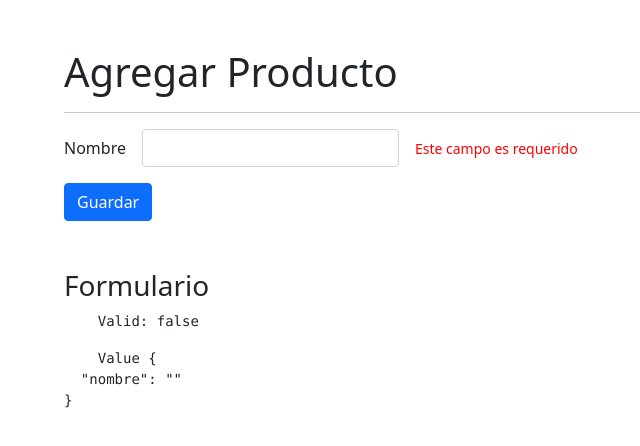
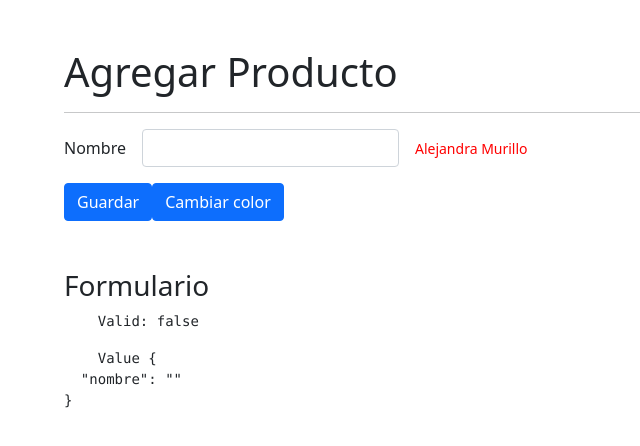
Before and after one commit to AlejandraMurilloL/angular-directivasApp, an Angular app: page /productos/agregar in a window 1280 px wide. Shown: the top 446 px of the page, without its empty margins (18-658 px from the left). Built offline with nearby package versions, Linux system fonts and the light colour scheme.

Commit message:
Actualizar datos que vienen del input con ngOnChanges

```diff
--- a/src/app/productos/pages/agregar/agregar.component.html
+++ b/src/app/productos/pages/agregar/agregar.component.html
@@ -12,6 +12,8 @@
         <div class="col-auto">
             <span
                 *ngIf="tieneError('nombre')"
+                [msg]="msgError"
+                [color]="color"
                 error-msg >
             </span>
         </div>
@@ -19,7 +21,8 @@
 
     <div class="row mt-3">
         <div class="col">
-            <button class="btn btn-primary">Guardar</button>
+            <button class="btn btn-primary" (click)="changeMsg()">Guardar</button>
+            <button class="btn btn-primary" (click)="changeColor()">Cambiar color</button>
         </div>
     </div>
 </form>
--- a/src/app/productos/pages/agregar/agregar.component.ts
+++ b/src/app/productos/pages/agregar/agregar.component.ts
@@ -6,6 +6,9 @@ import { FormBuilder, FormGroup, Validators } from '@angular/forms';
   templateUrl: './agregar.component.html'
 })
 export class AgregarComponent {
+
+  msgError: string = 'Alejandra Murillo';
+  color: string = 'red';
 
   form: FormGroup = this.fb.group({
     nombre: ['', Validators.required ]
@@ -16,4 +19,12 @@ export class AgregarComponent {
   tieneError(campo: string): boolean {
     return this.form.get(campo)?.invalid || false;
   }
+
+  changeMsg(): void {
+    this.msgError = 'Maria Lara';
+  }
+
+  changeColor(): void {
+    this.color = 'green';
+  }
 }
--- a/src/app/shared/directives/error-msg.directive.ts
+++ b/src/app/shared/directives/error-msg.directive.ts
@@ -1,9 +1,9 @@
-import { Directive, ElementRef, Input, OnInit } from '@angular/core';
+import { Directive, ElementRef, Input, OnChanges, OnInit, SimpleChanges } from '@angular/core';
 
 @Directive({
   selector: '[error-msg]'
 })
-export class ErrorMsgDirective implements OnInit {
+export class ErrorMsgDirective implements OnInit, OnChanges {
 
   @Input() color = 'red';
   @Input() msg = 'Este campo es requerido';
@@ -19,6 +19,20 @@ export class ErrorMsgDirective implements OnInit {
     this.setMsg();
   }
 
+  ngOnChanges(changes: SimpleChanges): void {
+    if (changes['msg']) {
+      const msg = changes['msg'].currentValue;
+      this.htmlElement.nativeElement.innerText = msg;
+    }
+
+    if (changes['color']) {
+      const color = changes['color'].currentValue;
+      this.htmlElement.nativeElement.style.color = color;
+    }
+
+    console.log(changes);
+  }
+
   setColor(): void {
     this.htmlElement.nativeElement.style.color = this.color;
     this.htmlElement.nativeElement.classList.add('form-text');
```
